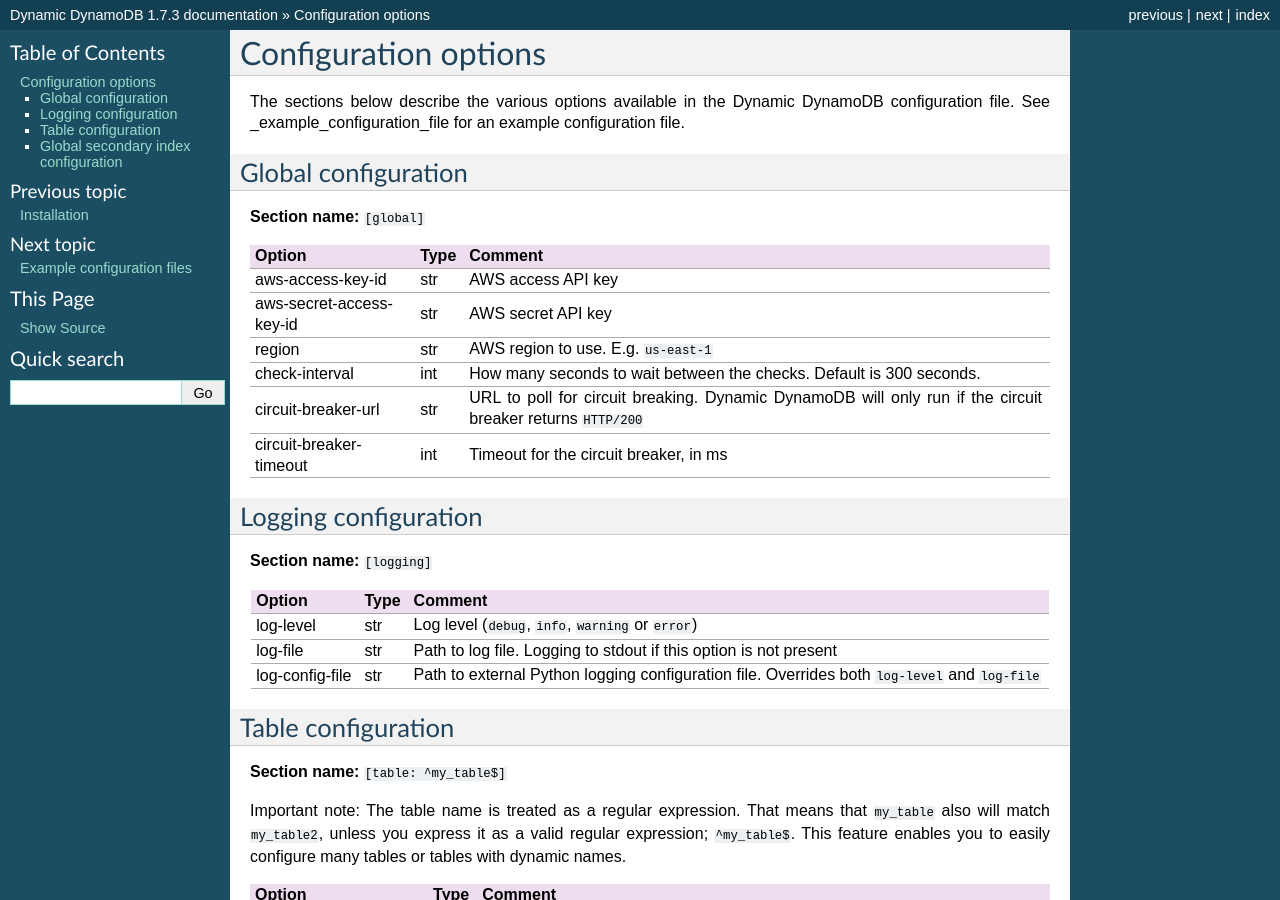
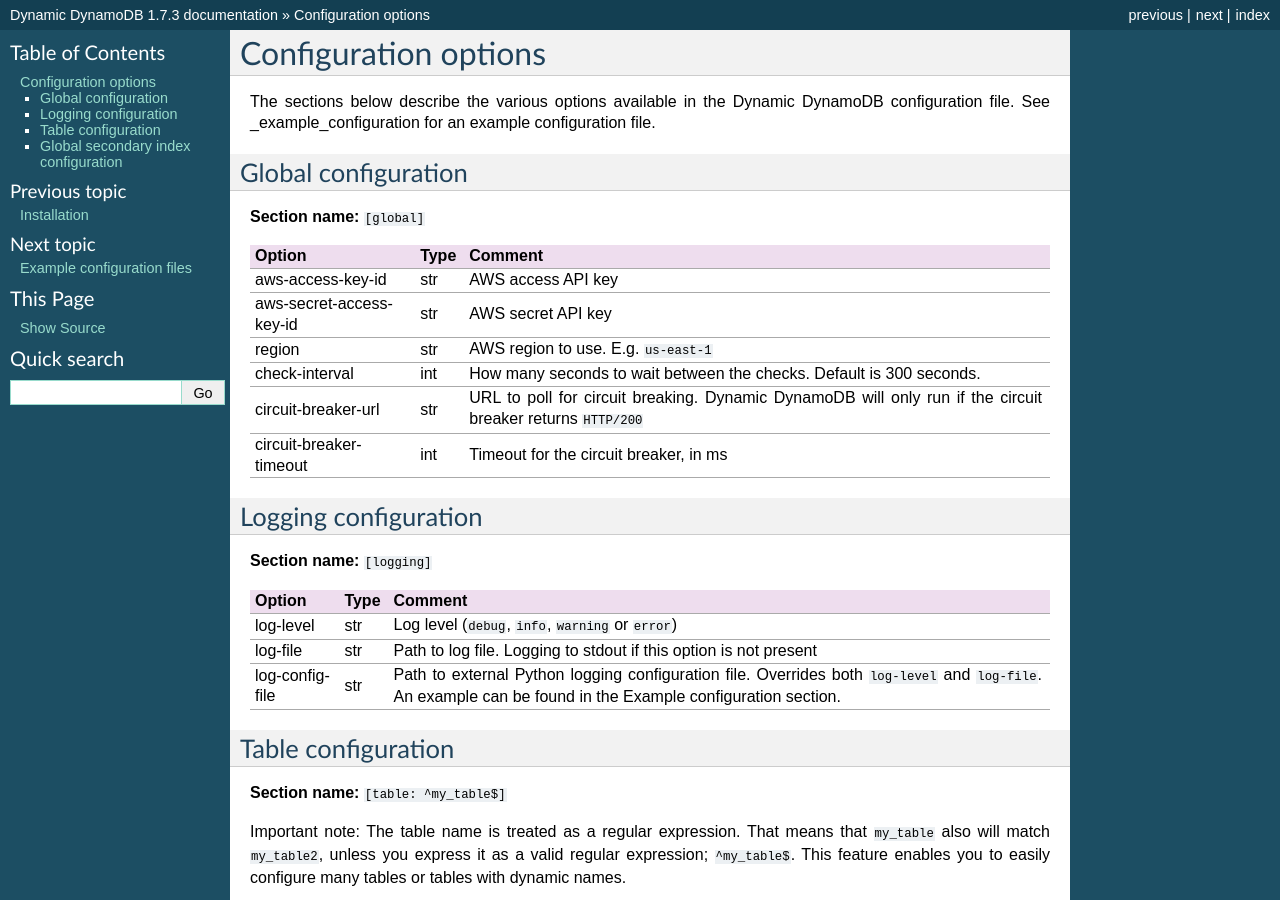
Before and after one commit to sebdah/dynamic-dynamodb, a Sphinx documentation site: the page built from docs/configuration_options.rst, in a window 1280 px wide and 900 px high. Built offline with Sphinx 7.4.7, drawn with Linux system fonts in a browser that asks for light colours.

Commit message:
More updates to the log-config-file docs

```diff
--- a/docs/configuration_options.rst
+++ b/docs/configuration_options.rst
@@ -1,7 +1,7 @@
 Configuration options
 =====================
 
-The sections below describe the various options available in the Dynamic DynamoDB configuration file. See :ref:`_example_configuration_file <Example configuration>` for an example configuration file.
+The sections below describe the various options available in the Dynamic DynamoDB configuration file. See :ref:`_example_configuration <Example configuration>` for an example configuration file.
 
 Global configuration
 --------------------
@@ -29,8 +29,10 @@
 ===================================== ==== ==========================================
 log-level                             str  Log level (``debug``, ``info``, ``warning`` or ``error``)
 log-file                              str  Path to log file. Logging to stdout if this option is not present
-log-config-file                       str  Path to external Python logging configuration file. Overrides both ``log-level`` and ``log-file``
+log-config-file                       str  Path to external Python logging configuration file. Overrides both ``log-level`` and ``log-file``. An example can be found in the Example configuration section.
 ===================================== ==== ==========================================
+
+
 
 Table configuration
 -------------------
--- a/docs/example_configuration.rst
+++ b/docs/example_configuration.rst
@@ -1,4 +1,4 @@
-.. _example_configuration_file:
+.. _example_configuration:
 
 Example configuration files
 ===========================
```
